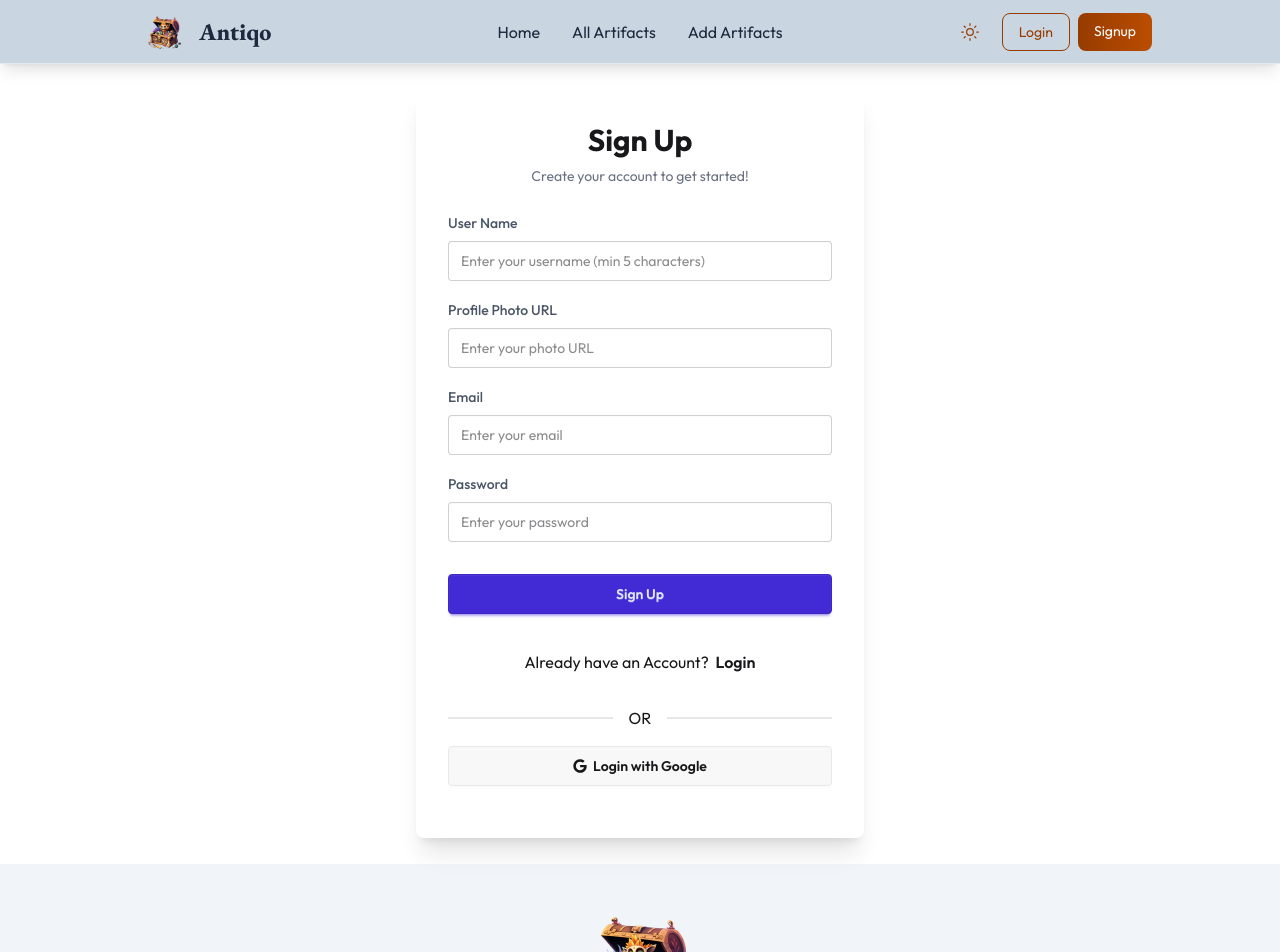
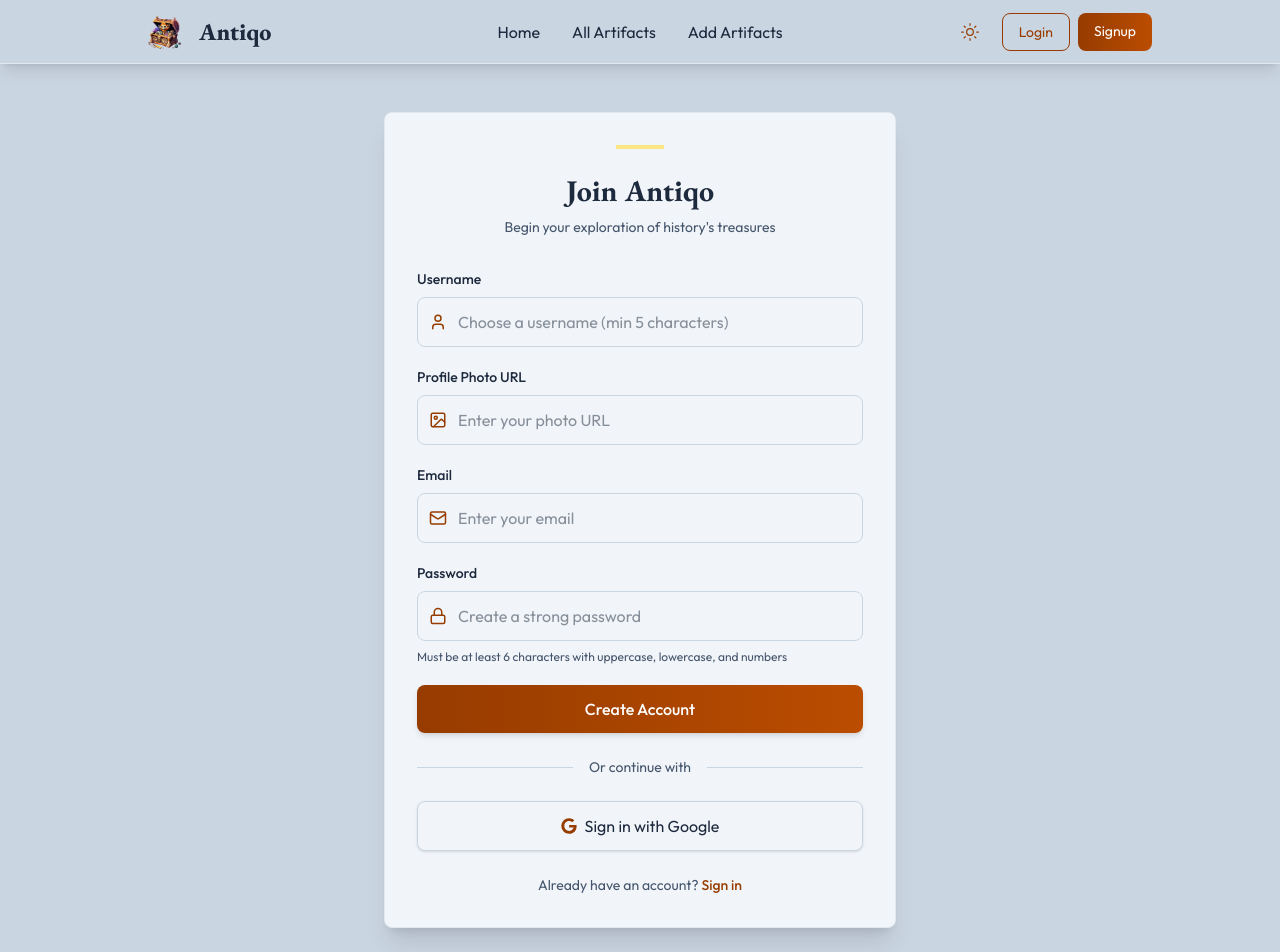
Before and after one commit to ornobaadi/Antiqo-Tracker-Client, a React (Vite) app: page /signup in a window 1280 px wide. Shown: the top 952 px of the page. Built offline with nearby package versions, Linux system fonts and the light colour scheme; no server answers; a web font is replaced by a local one.

Commit message:
Login Signup redesign + theme

```diff
--- a/src/pages/ArtifactDetails/ArtifactDetails.jsx
+++ b/src/pages/ArtifactDetails/ArtifactDetails.jsx
@@ -1,4 +1,4 @@
-import { useLoaderData, useParams } from "react-router-dom";
+import { Link, useLoaderData, useParams } from "react-router-dom";
 import { useState, useEffect } from "react";
 import useAuth from "../../hooks/useAuth";
 import { Helmet } from "react-helmet";
@@ -199,9 +199,9 @@
                     </p>
 
                     <div className="flex justify-center mt-6">
-                        <button className="px-6 py-3 border border-[var(--text-accent)] custom-text-accent rounded-lg hover:custom-bg-accent transition-all duration-300 outfit">
+                        <Link to='/allartifacts' className="px-6 py-3 border border-[var(--text-accent)] custom-text-accent rounded-lg hover:custom-bg-accent transition-all duration-300 outfit">
                             View More {artifactType} Artifacts
-                        </button>
+                        </Link>
                     </div>
                 </div>
             </div>
--- a/src/pages/Login/Login.jsx
+++ b/src/pages/Login/Login.jsx
@@ -5,18 +5,21 @@
 import Swal from 'sweetalert2';
 import { Helmet } from "react-helmet";
 import axios from "axios";
+import { User, Key } from "lucide-react";
 
 const Login = () => {
     const { loginUser } = useContext(AuthContext);
     const navigate = useNavigate();
     const location = useLocation();
     const [error, setError] = useState("");
+    const [loading, setLoading] = useState(false);
 
     const from = location.state?.from?.pathname || "/";
 
     const handleLogin = async (e) => {
         e.preventDefault();
         setError("");
+        setLoading(true);
         const form = e.target;
         const email = form.email.value;
         const password = form.password.value;
@@ -25,10 +28,12 @@
             const result = await loginUser(email, password);
             console.log('login', result.user.email)
             const user = { email: email }
-            axios.post('https://historical-artifacts-server.vercel.app/jwt', user, { withCredentials: true })
+
+            await axios.post('https://historical-artifacts-server.vercel.app/jwt', user, { withCredentials: true })
                 .then(res => {
                     console.log(res.data);
-                })
+                });
+
             // Show success alert
             Swal.fire({
                 icon: 'success',
@@ -45,62 +50,107 @@
                 title: 'Oops...',
                 text: error.message,
             });
+        } finally {
+            setLoading(false);
         }
     }
 
-
     return (
-        <div className="min-h-screen bg-base-100 flex items-center justify-center">
+        <div className="custom-bg-primary min-h-screen py-12 px-4 flex items-center justify-center">
             <Helmet>
                 <title>Login | Antiqo</title>
             </Helmet>
-            <div className="max-w-md w-full bg-base-100 shadow-xl rounded-lg p-8">
-                <div className="text-center mb-6">
-                    <h1 className="text-3xl font-bold">Login</h1>
-                    <p className="text-sm text-gray-500 mt-2">Welcome back! Please login to continue.</p>
+
+            <div className="absolute top-0 left-0 right-0 h-1 bg-gradient-to-r from-[var(--text-accent)] via-amber-700 to-teal-600"></div>
+
+            <div className="container mx-auto max-w-lg">
+                <div className="custom-bg-secondary rounded-lg shadow-xl overflow-hidden border border-slate-200 dark:border-slate-700">
+                    <div className="p-8">
+                        <div className="w-12 h-1 custom-bg-accent mb-6 mx-auto"></div>
+
+                        <h1 className="text-3xl eb-garamond font-bold custom-text-primary text-center">Welcome Back</h1>
+                        <p className="text-sm custom-text-secondary mt-2 text-center outfit">Sign in to continue your journey through history</p>
+
+                        {error && (
+                            <div className="mt-4 p-3 bg-red-50 border border-red-200 text-red-700 rounded-lg text-sm outfit">
+                                {error}
                             </div>
-                {error && <div className="alert alert-error text-white mb-4">{error}</div>}
-                <form onSubmit={handleLogin} className="space-y-4">
-                    <div className="form-control">
-                        <label className="label mb-2 text-sm font-medium text-gray-600">
-                            <span>Email</span>
+                        )}
+
+                        <form onSubmit={handleLogin} className="mt-8 space-y-6">
+                            <div className="space-y-2">
+                                <label className="block text-sm font-medium custom-text-primary outfit">
+                                    Email
                                 </label>
+                                <div className="relative">
+                                    <div className="absolute inset-y-0 left-0 pl-3 flex items-center pointer-events-none">
+                                        <User size={18} className="custom-text-accent" />
+                                    </div>
                                     <input
                                         type="email"
                                         name="email"
                                         placeholder="Enter your email"
-                            className="input input-bordered w-full"
+                                        className="pl-10 w-full px-4 py-3 rounded-lg border border-slate-300 dark:border-slate-700 focus:outline-none focus:ring-2 focus:ring-[var(--text-accent)] custom-bg-secondary custom-text-primary outfit"
                                         required
                                     />
                                 </div>
-                    <div className="form-control">
-                        <label className="label mb-2 text-sm font-medium text-gray-600">
-                            <span>Password</span>
+                            </div>
+
+                            <div className="space-y-2">
+                                <div className="flex justify-between">
+                                    <label className="block text-sm font-medium custom-text-primary outfit">
+                                        Password
                                     </label>
+                                    <a href="#" className="text-xs custom-text-accent hover:underline outfit">
+                                        Forgot password?
+                                    </a>
+                                </div>
+                                <div className="relative">
+                                    <div className="absolute inset-y-0 left-0 pl-3 flex items-center pointer-events-none">
+                                        <Key size={18} className="custom-text-accent" />
+                                    </div>
                                     <input
                                         type="password"
                                         name="password"
                                         placeholder="Enter your password"
-                            className="input input-bordered w-full"
+                                        className="pl-10 w-full px-4 py-3 rounded-lg border border-slate-300 dark:border-slate-700 focus:outline-none focus:ring-2 focus:ring-[var(--text-accent)] custom-bg-secondary custom-text-primary outfit"
                                         required
                                     />
-                        <div className="text-right mt-2">
-                            <a href="#" className="text-xs text-primary hover:underline">
-                                Forgot password?
-                            </a>
-                        </div>
-                    </div>
-                    <div className="form-control">
-                        <button className="btn btn-primary w-full">Login</button>
-                    </div>
-                    <h2 className="text-center py-5">Don&apos;t have an Account? &nbsp;
-                        <Link to='/signup' className="font-semibold">Signup</Link>
-                    </h2>
-                </form>
-                <SocialLogin />
                                 </div>
                             </div>
 
+                            <div>
+                                <button
+                                    type="submit"
+                                    className="w-full px-6 py-3 bg-gradient-to-r from-[var(--text-accent)] to-amber-700 text-white font-medium rounded-lg shadow-md hover:shadow-lg transition-all duration-300 outfit flex items-center justify-center"
+                                    disabled={loading}
+                                >
+                                    {loading ? "Signing in..." : "Sign in"}
+                                </button>
+                            </div>
+                        </form>
+
+                        <SocialLogin />
+
+                        <div className="mt-6 text-center">
+                            <p className="text-sm custom-text-secondary outfit">
+                                Don't have an account?{" "}
+                                <Link to="/signup" className="custom-text-accent font-medium hover:underline">
+                                    Sign up
+                                </Link>
+                            </p>
+                        </div>
+                    </div>
+                </div>
+
+                <div className="mt-8 text-center">
+                    <div className="w-16 h-1 custom-bg-accent mb-4 mx-auto"></div>
+                    <p className="text-sm custom-text-secondary outfit">
+                        Discover the world's most fascinating historical artifacts
+                    </p>
+                </div>
+            </div>
+        </div>
     );
 };
 
--- a/src/pages/Signup/Signup.jsx
+++ b/src/pages/Signup/Signup.jsx
@@ -5,7 +5,7 @@
 import SocialLogin from '../../shared/SocialLogin';
 import { Link, useNavigate } from 'react-router-dom';
 import { Helmet } from 'react-helmet';
-
+import { User, Mail, Lock, Image } from 'lucide-react';
 
 const Signup = () => {
     const { createUser } = useContext(AuthContext);
@@ -27,7 +27,6 @@
         try {
             // Username validation
             if (userName.length < 5) {
-                setError('Username must be at least 5 characters long.');
                 throw {
                     code: 'validation/username',
                     message: 'Username must be at least 5 characters long.'
@@ -50,10 +49,9 @@
             }
 
             if (passwordErrors.length > 0) {
-                setError(passwordErrors.join(', '));
                 throw {
                     code: 'validation/password',
-                    message: passwordErrors
+                    message: passwordErrors.join(', ')
                 };
             }
 
@@ -80,8 +78,8 @@
                 setError('This email is already registered. Please try logging in instead.');
             } else if (error.code === 'auth/invalid-email') {
                 setError('Please enter a valid email address.');
-            } else if (!error.code.startsWith('validation/')) { // Don't override validation errors
-                setError('An error occurred during signup. Please try again.');
+            } else {
+                setError(error.message || 'An error occurred during signup. Please try again.');
             }
 
             // Show SweetAlert for the error
@@ -96,82 +94,134 @@
     };
 
     return (
-        <div className="min-h-screen bg-base-100 flex items-center justify-center">
+        <div className="custom-bg-primary min-h-screen py-12 px-4 flex items-center justify-center">
             <Helmet>
                 <title>Signup | Antiqo</title>
             </Helmet>
-            <div className="max-w-md w-full bg-base-100 shadow-xl rounded-lg p-8">
-                <div className="text-center mb-6">
-                    <h1 className="text-3xl font-bold">Sign Up</h1>
-                    <p className="text-sm text-gray-500 mt-2">Create your account to get started!</p>
+
+            <div className="absolute top-0 left-0 right-0 h-1 bg-gradient-to-r from-[var(--text-accent)] via-amber-700 to-teal-600"></div>
+
+            <div className="container mx-auto max-w-lg">
+                <div className="custom-bg-secondary rounded-lg shadow-xl overflow-hidden border border-slate-200 dark:border-slate-700">
+                    <div className="p-8">
+                        <div className="w-12 h-1 custom-bg-accent mb-6 mx-auto"></div>
+
+                        <h1 className="text-3xl eb-garamond font-bold custom-text-primary text-center">Join Antiqo</h1>
+                        <p className="text-sm custom-text-secondary mt-2 text-center outfit">Begin your exploration of history's treasures</p>
+
+                        {error && (
+                            <div className="mt-4 p-3 bg-red-50 border border-red-200 text-red-700 rounded-lg text-sm outfit">
+                                {error}
                             </div>
+                        )}
 
-                {error && <div className="alert alert-error text-white mb-4">{error}</div>}
-
-                <form onSubmit={handleSignup} className="space-y-4">
-                    <div className="form-control">
-                        <label className="label mb-2 text-sm font-medium text-gray-600">
-                            <span>User Name</span>
+                        <form onSubmit={handleSignup} className="mt-8 space-y-5">
+                            <div className="space-y-2">
+                                <label className="block text-sm font-medium custom-text-primary outfit">
+                                    Username
                                 </label>
+                                <div className="relative">
+                                    <div className="absolute inset-y-0 left-0 pl-3 flex items-center pointer-events-none">
+                                        <User size={18} className="custom-text-accent" />
+                                    </div>
                                     <input
                                         type="text"
                                         name="userName"
-                            placeholder="Enter your username (min 5 characters)"
-                            className="input input-bordered w-full"
+                                        placeholder="Choose a username (min 5 characters)"
+                                        className="pl-10 w-full px-4 py-3 rounded-lg border border-slate-300 dark:border-slate-700 focus:outline-none focus:ring-2 focus:ring-[var(--text-accent)] custom-bg-secondary custom-text-primary outfit"
                                         required
                                         minLength={5}
                                     />
                                 </div>
-                    <div className="form-control">
-                        <label className="label mb-2 text-sm font-medium text-gray-600">
-                            <span>Profile Photo URL</span>
+                            </div>
+
+                            <div className="space-y-2">
+                                <label className="block text-sm font-medium custom-text-primary outfit">
+                                    Profile Photo URL
                                 </label>
+                                <div className="relative">
+                                    <div className="absolute inset-y-0 left-0 pl-3 flex items-center pointer-events-none">
+                                        <Image size={18} className="custom-text-accent" />
+                                    </div>
                                     <input
                                         type="text"
                                         name="photoUrl"
                                         placeholder="Enter your photo URL"
-                            className="input input-bordered w-full"
+                                        className="pl-10 w-full px-4 py-3 rounded-lg border border-slate-300 dark:border-slate-700 focus:outline-none focus:ring-2 focus:ring-[var(--text-accent)] custom-bg-secondary custom-text-primary outfit"
                                     />
                                 </div>
-                    <div className="form-control">
-                        <label className="label mb-2 text-sm font-medium text-gray-600">
-                            <span>Email</span>
+                            </div>
+
+                            <div className="space-y-2">
+                                <label className="block text-sm font-medium custom-text-primary outfit">
+                                    Email
                                 </label>
+                                <div className="relative">
+                                    <div className="absolute inset-y-0 left-0 pl-3 flex items-center pointer-events-none">
+                                        <Mail size={18} className="custom-text-accent" />
+                                    </div>
                                     <input
                                         type="email"
                                         name="email"
                                         placeholder="Enter your email"
-                            className="input input-bordered w-full"
+                                        className="pl-10 w-full px-4 py-3 rounded-lg border border-slate-300 dark:border-slate-700 focus:outline-none focus:ring-2 focus:ring-[var(--text-accent)] custom-bg-secondary custom-text-primary outfit"
                                         required
                                     />
                                 </div>
-                    <div className="form-control">
-                        <label className="label mb-2 text-sm font-medium text-gray-600">
-                            <span>Password</span>
+                            </div>
+
+                            <div className="space-y-2">
+                                <label className="block text-sm font-medium custom-text-primary outfit">
+                                    Password
                                 </label>
+                                <div className="relative">
+                                    <div className="absolute inset-y-0 left-0 pl-3 flex items-center pointer-events-none">
+                                        <Lock size={18} className="custom-text-accent" />
+                                    </div>
                                     <input
                                         type="password"
                                         name="password"
-                            placeholder="Enter your password"
-                            className="input input-bordered w-full"
+                                        placeholder="Create a strong password"
+                                        className="pl-10 w-full px-4 py-3 rounded-lg border border-slate-300 dark:border-slate-700 focus:outline-none focus:ring-2 focus:ring-[var(--text-accent)] custom-bg-secondary custom-text-primary outfit"
                                         required
                                         minLength={6}
                                     />
                                 </div>
+                                <p className="mt-1 text-xs custom-text-secondary outfit">
+                                    Must be at least 6 characters with uppercase, lowercase, and numbers
+                                </p>
+                            </div>
 
-                    <div className="form-control">
+                            <div>
                                 <button
-                            className={`mt-4 btn btn-primary w-full ${loading ? 'loading' : ''}`}
+                                    type="submit"
+                                    className="w-full px-6 py-3 bg-gradient-to-r from-[var(--text-accent)] to-amber-700 text-white font-medium rounded-lg shadow-md hover:shadow-lg transition-all duration-300 outfit flex items-center justify-center"
                                     disabled={loading}
                                 >
-                            {loading ? 'Signing up...' : 'Sign Up'}
+                                    {loading ? "Creating Account..." : "Create Account"}
                                 </button>
                             </div>
-                    <h2 className="text-center py-5">Already have an Account? &nbsp;
-                        <Link to='/login' className="font-semibold">Login</Link>
-                    </h2>
                         </form>
+
                         <SocialLogin />
+
+                        <div className="mt-6 text-center">
+                            <p className="text-sm custom-text-secondary outfit">
+                                Already have an account?{" "}
+                                <Link to="/login" className="custom-text-accent font-medium hover:underline">
+                                    Sign in
+                                </Link>
+                            </p>
+                        </div>
+                    </div>
+                </div>
+
+                <div className="mt-8 text-center">
+                    <div className="w-16 h-1 custom-bg-accent mb-4 mx-auto"></div>
+                    <p className="text-sm custom-text-secondary outfit">
+                        Join thousands of history enthusiasts exploring artifacts around the world
+                    </p>
+                </div>
             </div>
         </div>
     );
--- a/src/shared/SocialLogin.jsx
+++ b/src/shared/SocialLogin.jsx
@@ -34,15 +34,26 @@
     }
 
     return (
-        <>
-            <div className="divider">OR</div>
-            <div className="flex justify-center my-5">
-                <button onClick={handleGoogleLogin} className="btn w-full">
-                    <FaGoogle />
-                    Login with Google
+        <div className="mt-6">
+            <div className="relative">
+                <div className="absolute inset-0 flex items-center">
+                    <div className="w-full border-t border-slate-300 dark:border-slate-700"></div>
+                </div>
+                <div className="relative flex justify-center text-sm">
+                    <span className="px-4 custom-bg-secondary custom-text-secondary outfit">Or continue with</span>
+                </div>
+            </div>
+
+            <div className="mt-6">
+                <button
+                    onClick={handleGoogleLogin}
+                    className="w-full flex items-center justify-center px-6 py-3 border border-slate-300 dark:border-slate-700 rounded-lg shadow-sm hover:shadow-md transition-all duration-300 custom-bg-secondary custom-text-primary outfit"
+                >
+                    <FaGoogle className="mr-2 custom-text-accent" />
+                    <span>Sign in with Google</span>
                 </button>
             </div>
-        </>
+        </div>
     );
 };
 
```
Lines whose indentation alone changed are shown as unchanged.
